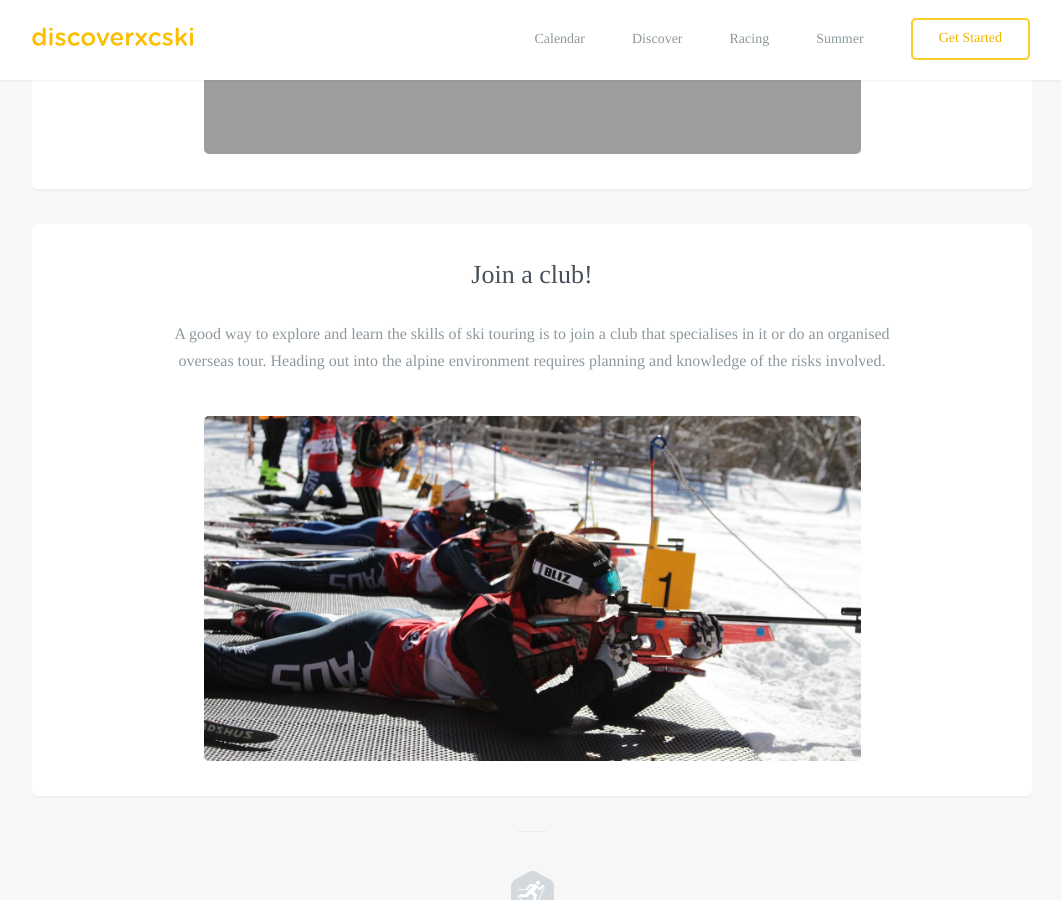
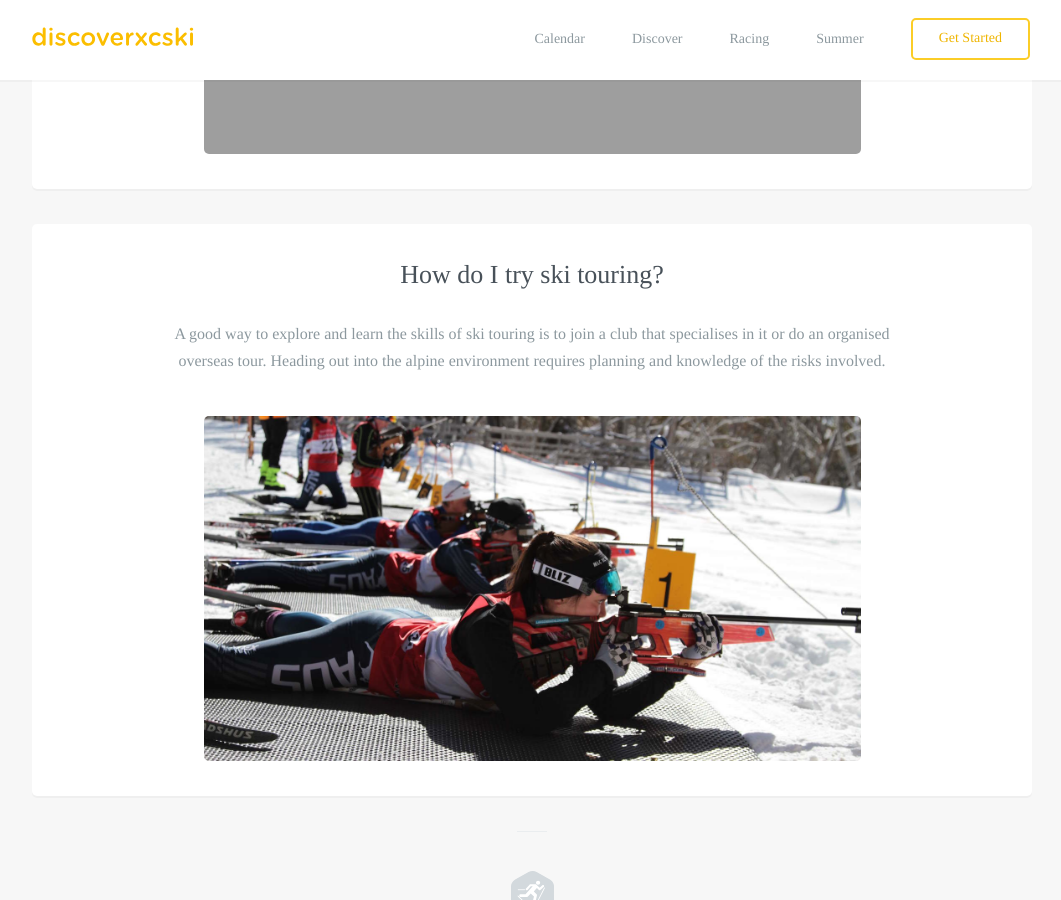
Before and after one commit to robcatto/robcatto.github.io, a Jekyll site: the page built from discoverxc/ski-touring/index.html, in a window 1280 px wide and 900 px high, scrolled down 713 px. Shown: the whole window, without its empty margins (108-1169 px from the left). Built offline with Jekyll 4.4.1, drawn with Linux system fonts in a browser that asks for light colours; some web fonts are replaced; Markdown is read by kramdown in place of the engine named in the settings.

Commit message:
Update index.html

```diff
--- a/discoverxc/ski-touring/index.html
+++ b/discoverxc/ski-touring/index.html
@@ -60,7 +60,7 @@ layout: default
 
 
                 <section class="mobile_section">
-                    <h3>Join a club!</h3>
+                    <h3>How do I try ski touring?</h3>
                     <p>A good way to explore and learn the skills of ski touring is to join a club that specialises in it or do an organised overseas tour. Heading out into the alpine environment requires planning and knowledge of the risks involved.
                     </p>
                     <div class="one">
```
